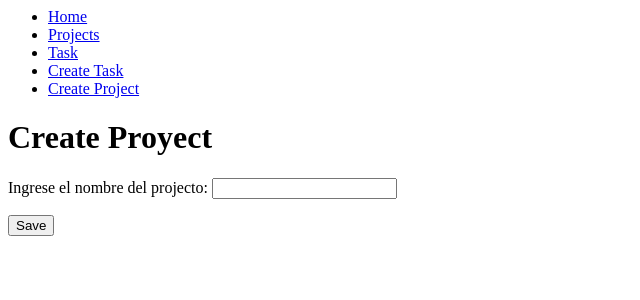
After one commit to JamesLozano1/DJango-project, a Django app: page /create_project in a window 1280 px wide. The commit adds this page. Shown: the top 300 px of the page, without its empty margins (0-640 px from the left). Run offline with Django 4.2, Linux system fonts and the light colour scheme.

Commit message:
actulizacion 1.2

```diff
--- a/myapp/forms.py
+++ b/myapp/forms.py
@@ -3,3 +3,6 @@ from django import forms
 class CreateNewTask(forms.Form):
     title = forms.CharField(label="Task title", max_length=200)
     description = forms.CharField(label="Task descriptión", widget=forms.Textarea)
+
+class createNewProyect(forms.Form):
+    name = forms.CharField(max_length=50, label='Ingrese el nombre del projecto')
--- /dev/null
+++ b/myapp/templates/create_project.html
@@ -0,0 +1,13 @@
+{% extends 'layouts/base.html' %}
+
+{% block content %}
+
+<h1>Create Proyect</h1>
+<form method="post">
+    {% csrf_token %}
+    {{ form.as_p }}
+    <button type="submit">Save</button>
+</form>
+
+
+{% endblock %}
--- a/myapp/templates/layouts/base.html
+++ b/myapp/templates/layouts/base.html
@@ -12,6 +12,9 @@
         <li>
             <a href="/create_task">Create Task</a>
         </li>
+        <li>
+            <a href="/create_project">Create Project</a>
+        </li>
     </ul>
 </nav>
 {% block content %}
--- a/myapp/urls.py
+++ b/myapp/urls.py
@@ -11,4 +11,5 @@ urlpatterns = [
     path('taks/<int:id>', views.taks),
     path('ProjectName/<str:name>', views.BuscarNombre),
     path('create_task', views.create_task),
+    path('create_project', views.create_project),
 ]
--- a/myapp/views.py
+++ b/myapp/views.py
@@ -1,7 +1,7 @@
 from django.shortcuts import render, get_object_or_404, redirect
 from django.http import HttpResponse, JsonResponse
 from .models import Project, Task
-from .forms import CreateNewTask
+from .forms import CreateNewTask, createNewProyect
 
 def index( request ):
     title = "Django Project!!"
@@ -71,6 +71,16 @@ def create_task( request ):
         Task.objects.create(title=title, description=description, project_id=project_id)
         return redirect('/task')
 
+def create_project( request ):
+    if request.method == 'GET':
+        return render( request, 'create_project.html', {
+            'form':createNewProyect(),
+        })
+    else:
+        name = request.POST['name']
+        Project.objects.create(name=name)
+        return redirect('/projects')
+
 
 # //HECHO CREAR UNA VISTA QUE RESIBA UN NUMBERO ENTERO QUE VENGA COMO PARAMETRO COMO URL LE SUME 100 Y LO MULTIPLIQUE POR 2
 # buscar un projecto por el nombre
```
Also changed, not shown: db.sqlite3.
